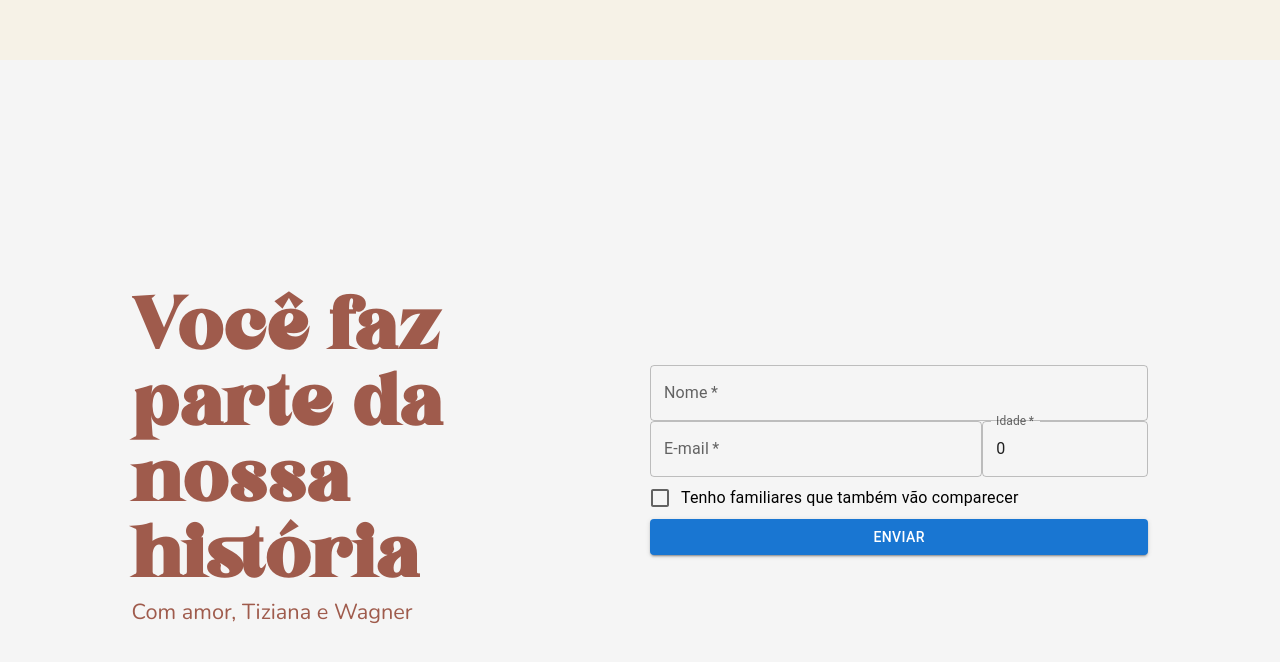
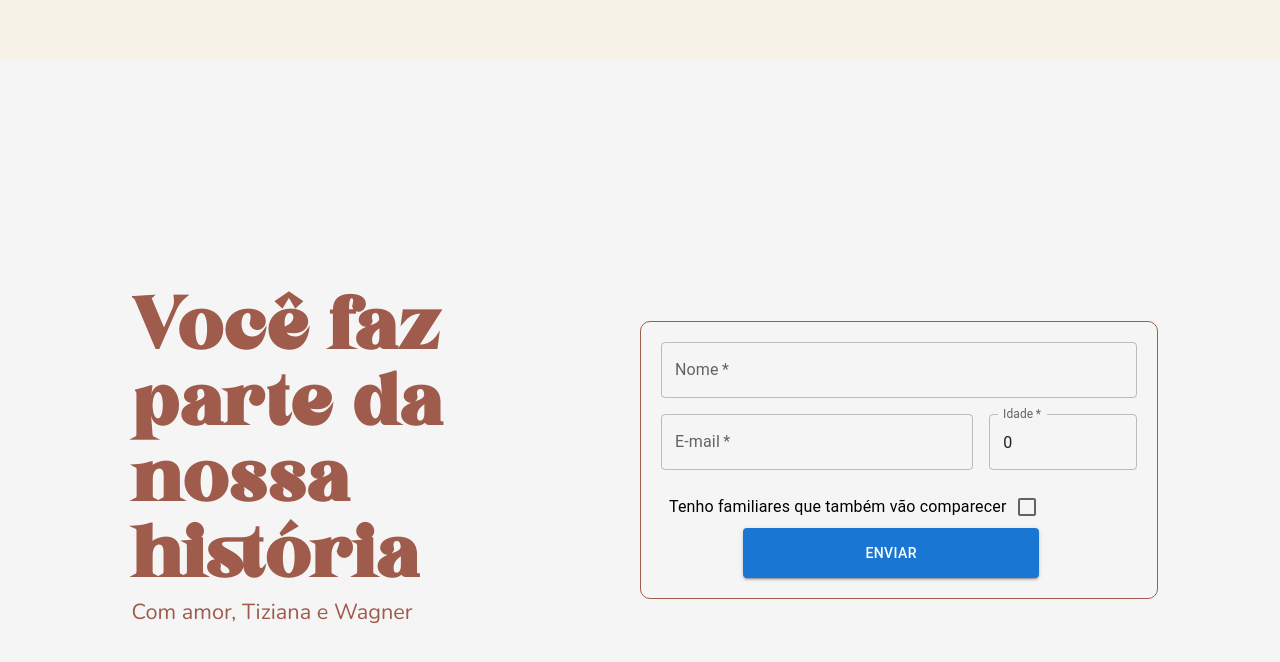
Before and after one commit to devjanaina/rsvp-tizi-wedding, a React (Create React App) app: page / in a window 1280 px wide. Shown: the part 1540-2202 px from the top of the page. Built offline with nearby package versions, Linux system fonts and the light colour scheme.

Commit message:
aria insertions and form fix

```diff
--- a/src/Components/Home/Home.tsx
+++ b/src/Components/Home/Home.tsx
@@ -6,12 +6,12 @@ export interface HomeProps {
 
 export function Home({ onClick }: HomeProps) {
   return (
-    <div className={styles["page-wrapper"]}>
+    <div className={styles["page-wrapper"]} aria-labelledby="home-header">
       <div className={styles["content-wrapper"]}>
-        <h1 className={styles["names-header"]}>
+        <h1 className={styles["names-header"]} id="home-header">
           Tiziana <br /> & Wagner
         </h1>
-        <button className={styles["confirmation"]} onClick={onClick}>CONFIRMAR PRESENÇA</button>
+        <button className={styles["confirmation"]} onClick={onClick} aria-label="Pular para a confirmação da presença">CONFIRMAR PRESENÇA</button>
       </div>
     </div>
   );
--- a/src/Components/Mid/Mid.tsx
+++ b/src/Components/Mid/Mid.tsx
@@ -12,15 +12,15 @@ export function Mid({ weddingDate }: MidProps) {
   const [locationName, locationAddress] = getWeddingLocation();
 
   return (
-    <div className={styles["mid-page-container"]}>
+    <div className={styles["mid-page-container"]} aria-label="Informações sobre o evento">
       {/* Wrapper */}
       <div className={styles["mid-page-wrapper"]}>
-        <div className={styles["countdown-box"]}>
+        <div className={styles["countdown-box"]} aria-label="Contagem regressiva">
           <Countdown targetDate={weddingDate} />
         </div>
         {/* Content Box */}
-        <div className={styles["content-box"]}>
-            <h1 className={styles["header-text"]}>O nosso grande dia</h1>
+        <div className={styles["content-box"]} aria-labelledby="main-header">
+            <h1 className={styles["header-text"]} id="main-header">O nosso grande dia</h1>
           <Grid
             container
             item
@@ -30,21 +30,21 @@ export function Mid({ weddingDate }: MidProps) {
             alignItems="flex-start"
           >
             <Grid item sm={12} md={12} lg={5}>
-              <h2 className={styles["subheader-text-date"]}>
-                <span className={styles["date-text"]}>
+              <h2 className={styles["subheader-text-date"]}aria-label="16 de julho de 2023 as 9 horas da manhã">
+                <span className={styles["date-text"]} aria-hidden>
                   Data: {weddingDateString}
                 </span>
                 <br />
-                <span className={styles["date-time"]}>Hora: {weddingTime}</span>
+                <span className={styles["date-time"]} aria-hidden>Hora: {weddingTime}</span>
               </h2>
             </Grid>
             <Grid item sm={12} md={12} lg={6}>
-              <h2 className={styles["subheader-text-location"]}>
-                <span className={styles["location-name"]}>
+              <h2 className={styles["subheader-text-location"]} aria-label="Local: Quinta dos Querubins, Chácaras Recreio São Joaquim, Goiânia, Goiás">
+                <span className={styles["location-name"]} aria-hidden>
                   {locationName}
                 </span>
                 <br />
-                <span className={styles["location-address"]}>
+                <span className={styles["location-address"]} aria-hidden>
                   {locationAddress}
                 </span>
               </h2>
--- a/src/Components/RSVP/RSVP.module.scss
+++ b/src/Components/RSVP/RSVP.module.scss
@@ -38,5 +38,23 @@
     width: 45%;
     display: flex;
     height: auto;
-    padding: 0 10px;
+    padding: 20px 20px;
+    border-radius: 10px;
+    border: 1px solid #9f5b4c;
+    height: fit-content;
 }
+
+.RSVP-button {
+    width: 60%;
+    height: 50px;
+    border-radius: 10px;
+    border: none;
+    background-color: #9f5b4c;
+    color: white;
+    font-family: "Nunito";
+    font-size: 1.5vw;
+    font-weight: 600;
+    cursor: pointer;
+    position: relative;
+    left: 20%;
+}
--- a/src/Components/RSVP/RSVP.tsx
+++ b/src/Components/RSVP/RSVP.tsx
@@ -93,7 +93,7 @@ export function RSVP() {
     event.preventDefault();
     // Perform form validation here
     if (!formData.name || !formData.email || !formData.age) {
-      alert("Please fill in all required fields");
+      alert("Por favor, preencha os campos obrigatórios");
       return;
     }
     // Send data to server here
@@ -102,26 +102,38 @@ export function RSVP() {
 
   return (
     <div className={styles["RSVP-container"]}>
-      <div className={styles["RSVP-wrapper"]}>
-        <div className={styles["RSVP-text"]}>
-          <h1 className={styles["main-text"]}>
+      <div
+        className={styles["RSVP-wrapper"]}
+        aria-label="Página de cadastro e confirmação da presença"
+      >
+        <div
+          className={styles["RSVP-text"]}
+          aria-labelledby="main-header"
+          aria-describedby="subheading-text"
+        >
+          <h1 className={styles["main-text"]} id="main-header">
             Você faz parte da nossa história
           </h1>
-          <p className={styles["subheader"]}>Com amor, Tiziana e Wagner</p>
+          <p className={styles["subheader"]} id="subheading-text">
+            Com amor, Tiziana e Wagner
+          </p>
         </div>
-        <div className={styles["RSVP-form"]}>
+        <div className={styles["RSVP-form"]} aria-label="Formulário">
           <form onSubmit={handleFormSubmit}>
-            <Grid container>
-              <FormControl fullWidth>
+            <Grid container spacing={2}>
+              <Grid item xs={12}>
                 <TextField
+                  variant="outlined"
                   label="Nome"
                   name="name"
                   value={formData.name}
                   onChange={handleInputChange}
                   fullWidth
+                  aria-label="Nome"
+                  aria-errormessage="Por favor, preencha o seu nome"
                   required
                 />
-              </FormControl>
+              </Grid>
               <Grid item xs={8}>
                 <TextField
                   label="E-mail"
@@ -129,6 +141,8 @@ export function RSVP() {
                   value={formData.email}
                   onChange={handleInputChange}
                   fullWidth
+                  aria-label="E-mail"
+                  aria-errormessage="Por favor, preencha o seu e-mail"
                   required
                 />
               </Grid>
@@ -137,72 +151,94 @@ export function RSVP() {
                   type="number"
                   label="Idade"
                   name="age"
-                  inputProps={{ min: 0, max: 100, maxLength: 3 }}
+                  inputProps={{ min: 0, max: 100 }}
                   value={formData.age}
                   onChange={handleAgeGroupChange}
                   fullWidth
+                  aria-label="Idade"
+                  aria-errormessage="Por favor, preencha a sua idade"
                   required
                 />
               </Grid>
+              <Grid item xs={11} marginLeft={-1}>
                 <FormControlLabel
+                  labelPlacement="start"
                   control={
                     <Checkbox
                       checked={formData.hasFamily}
                       onChange={handleCheckboxChange}
+                      aria-labelledby="hasFamilyCheckbox"
+                      role="checkbox"
                     />
                   }
+                  id="hasFamilyCheckbox"
                   label="Tenho familiares que também vão comparecer"
                 />
+              </Grid>
               {formData.hasFamily && (
+                <Grid item xs={1}>
+                  <Tooltip title="Adicionar Membro da Família">
+                    <IconButton onClick={handleAddFamilyMember} role="button">
+                      <AddCircleOutline />
+                    </IconButton>
+                  </Tooltip>
+                </Grid>
+              )}
+              {formData.hasFamily && (
+                <Grid item xs={12} marginBottom={2}>
                   <FormControl fullWidth>
-                <Grid container>
                     {formData.familyMembers.map((member, index) => (
                       <div key={index} className={styles["family-member"]}>
+                        <Grid container spacing={2} marginBottom={2}>
+                          <Grid item xs={1}>
+                            <Tooltip title="Remover Membro da Família">
+                              <IconButton
+                                onClick={() => removeFamilyMember(index)}
+                                role="button"
+                                disabled={formData.familyMembers.length === 1}
+                              >
+                                <RemoveCircleOutline />
+                              </IconButton>
+                            </Tooltip>
+                          </Grid>
                           <Grid item xs={8}>
                             <TextField
                               label="Nome"
                               name="name"
                               value={member.name}
+                              aria-errormessage="Por favor, preencha o nome do membro da família"
                               onChange={handleFamilyMemberChange(index)}
                               fullWidth
                             />
                           </Grid>
-                      <Grid item xs={4}>
+                          <Grid item xs={3}>
                             <TextField
                               type="number"
                               label="Idade"
                               name="age"
-                          inputProps={{ min: 0, max: 100, maxLength: 3 }}
+                              inputProps={{ min: 0, max: 100 }}
                               value={member.age}
+                              arie-errormessage="Por favor, preencha a idade do membro da família"
                               onChange={handleFamilyMemberChange(index)}
                               fullWidth
                             />
                           </Grid>
-                      <Tooltip title="Remover Membro da Família">
-                        <IconButton onClick={() => removeFamilyMember(index)}>
-                          <RemoveCircleOutline />
-                        </IconButton>
-                      </Tooltip>
+                        </Grid>
                       </div>
                     ))}
-                  <Tooltip title="Adicionar Membro da Família">
-                    <IconButton onClick={handleAddFamilyMember}>
-                      <AddCircleOutline />
-                    </IconButton>
-                  </Tooltip>
+                  </FormControl>
                 </Grid>
-                </FormControl>
               )}
-              <FormControl fullWidth>
                     <Button
                       type="submit"
                       variant="contained"
                       color="primary"
+                      role="button"
+                      aria-label="Enviar formulário"
                       className={styles["RSVP-button"]}
                     >
                       Enviar
                     </Button>
-              </FormControl>
             </Grid>
           </form>
         </div>
```
Lines whose indentation alone changed are shown as unchanged.
